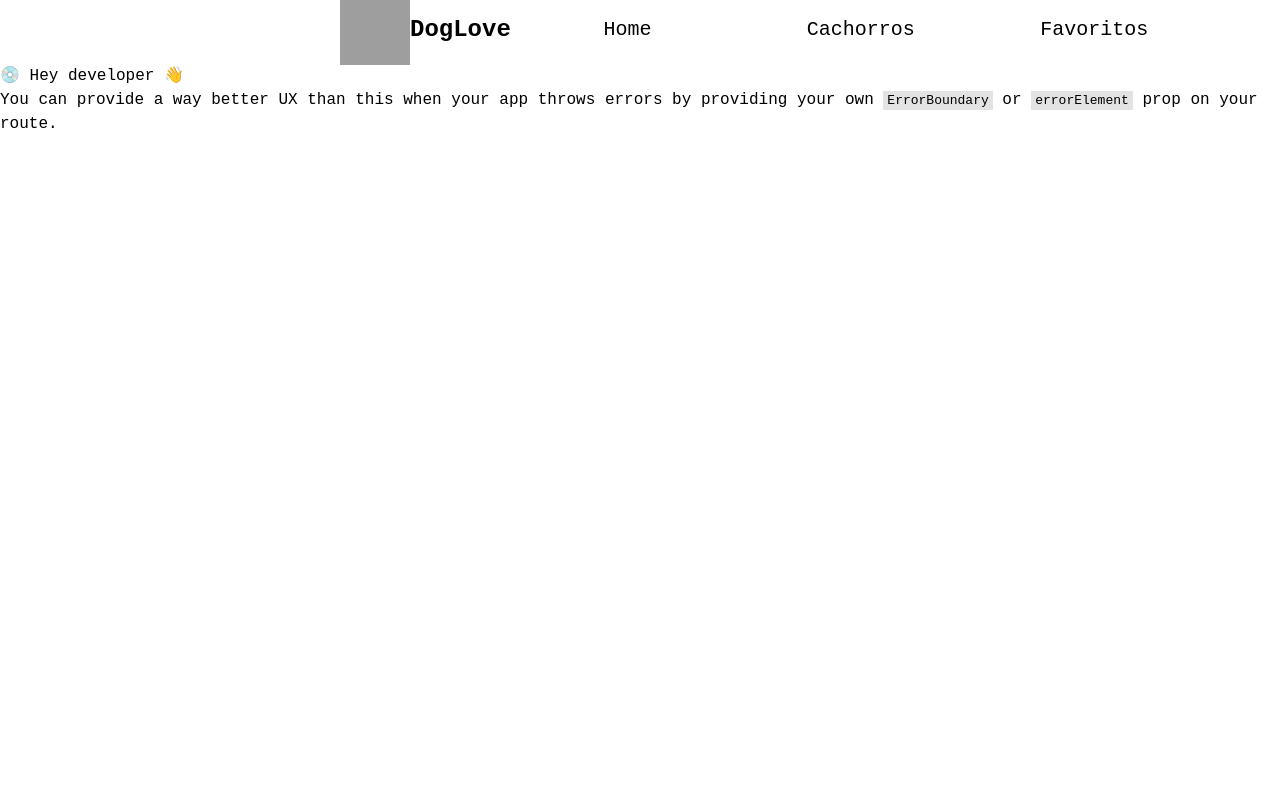
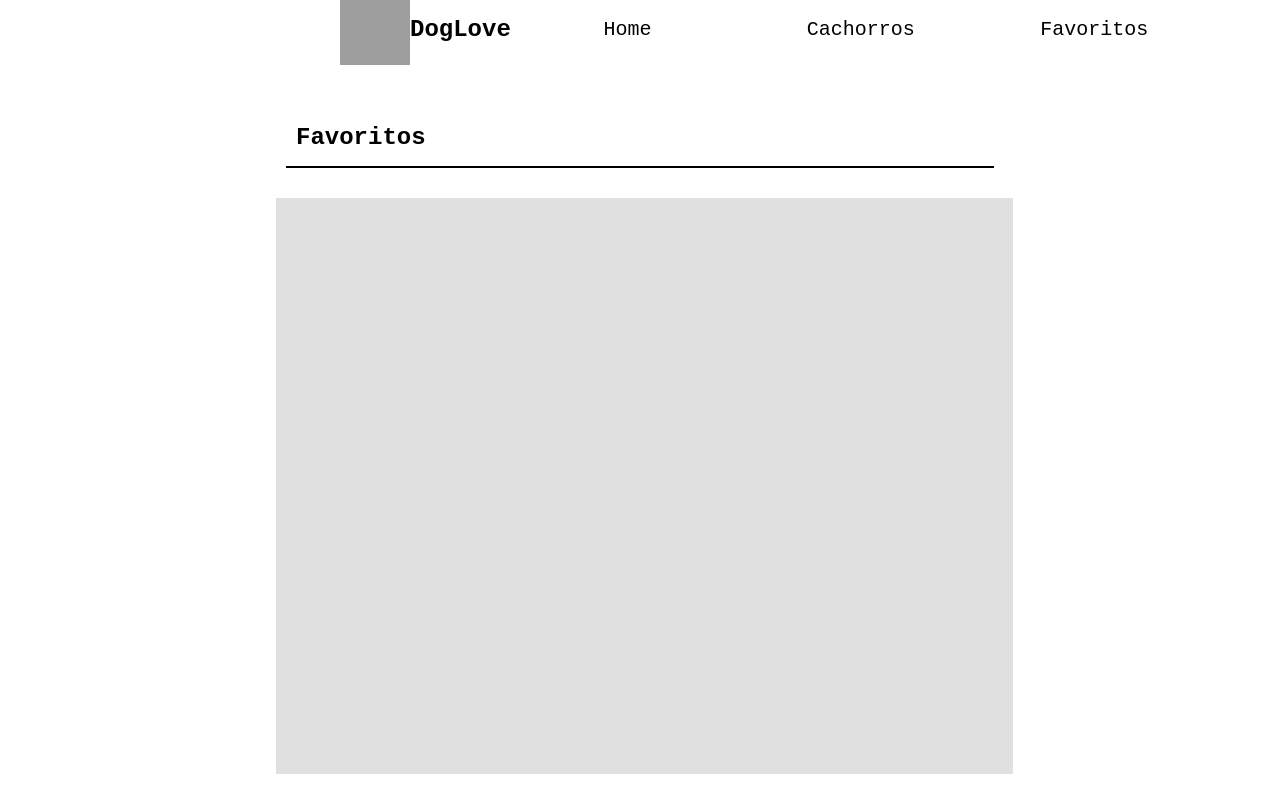
Before and after one commit to RichardPFernandes/dog-api, a React (Vite) app: page /favoritos in a window 1280 px wide. Before the commit this address had no page. Built offline with nearby package versions, Linux system fonts and the light colour scheme; grey boxes are pictures that could not be loaded.

Commit message:
feat(favoritos): criado tela para buscar favoritos

```diff
--- a/src/main.jsx
+++ b/src/main.jsx
@@ -5,11 +5,16 @@
 import { createBrowserRouter, RouterProvider } from 'react-router-dom'
 import Navbar from './components/navbar/Navbar.jsx'
 import Cachorros from './pages/cachorros/cachorros.jsx'
+import Favoritos from './pages/favoritos/favoritos.jsx'
 
 const router = createBrowserRouter([
   {
     path: '/',
     element: <App />
+  },
+  {
+    path: '/favoritos',
+    element: <Favoritos />
   },
   {
     path: '/cachorros',
--- /dev/null
+++ b/src/pages/favoritos/favoritos.css
@@ -0,0 +1,22 @@
+.favoritos{
+    position: absolute;
+    width: 60%;
+    height: 90%;
+    left: 20%;
+    top: 10%;
+}
+.titulo-favoritos{
+    padding: 10px;
+    margin: 30px;
+    border-style: solid;
+    border-width: 2px;
+    border-left-width: 0;
+    border-right-width: 0;
+    border-top-width: 0;
+}
+.item-favoritos{
+    width: 96%;
+    height: 80%;
+    margin: 20px;
+    background-color: rgb(224, 224, 224);
+}
--- /dev/null
+++ b/src/pages/favoritos/favoritos.jsx
@@ -0,0 +1,14 @@
+import './favoritos.css'
+export default function Favoritos() {
+
+    return (
+      <div className="favoritos">
+        <div className="titulo-favoritos">
+          <h2>Favoritos</h2>
+        </div>
+        <div className='item-favoritos'>
+
+        </div>
+      </div>
+    )
+}
```
